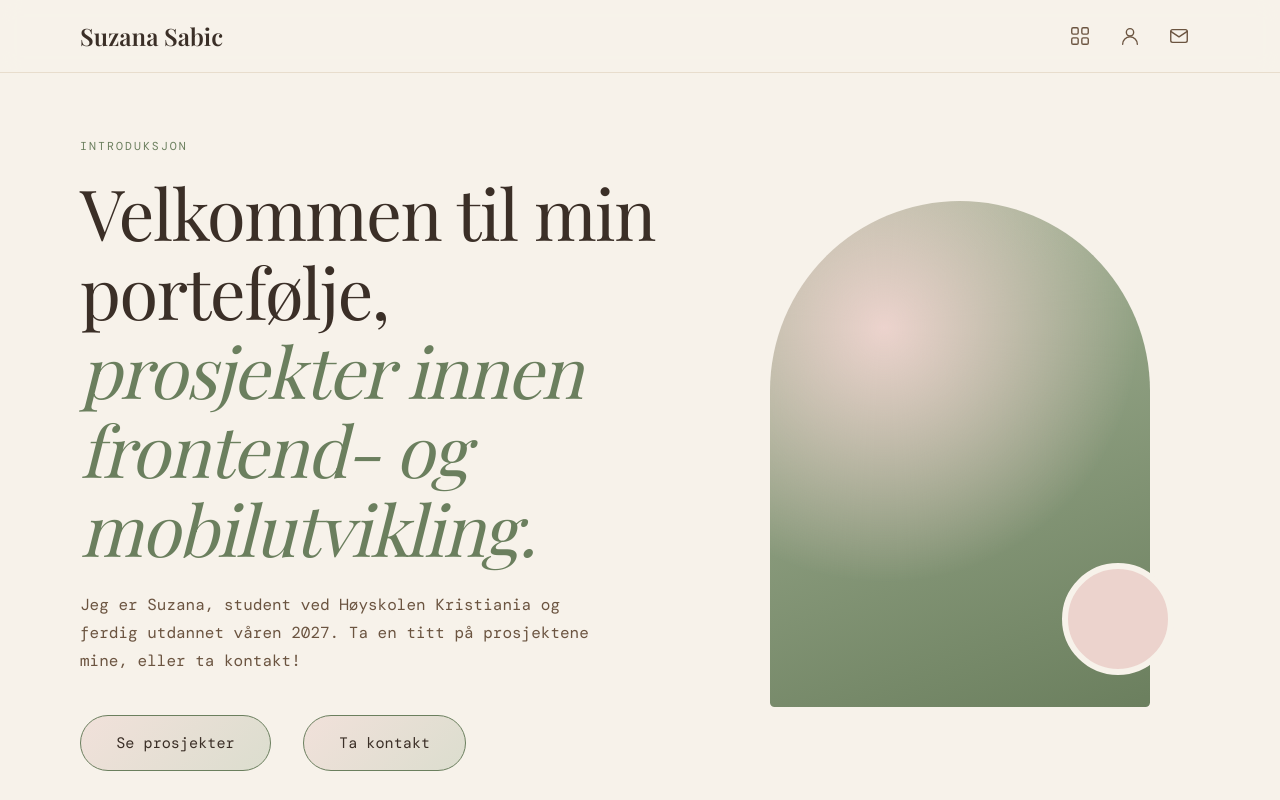
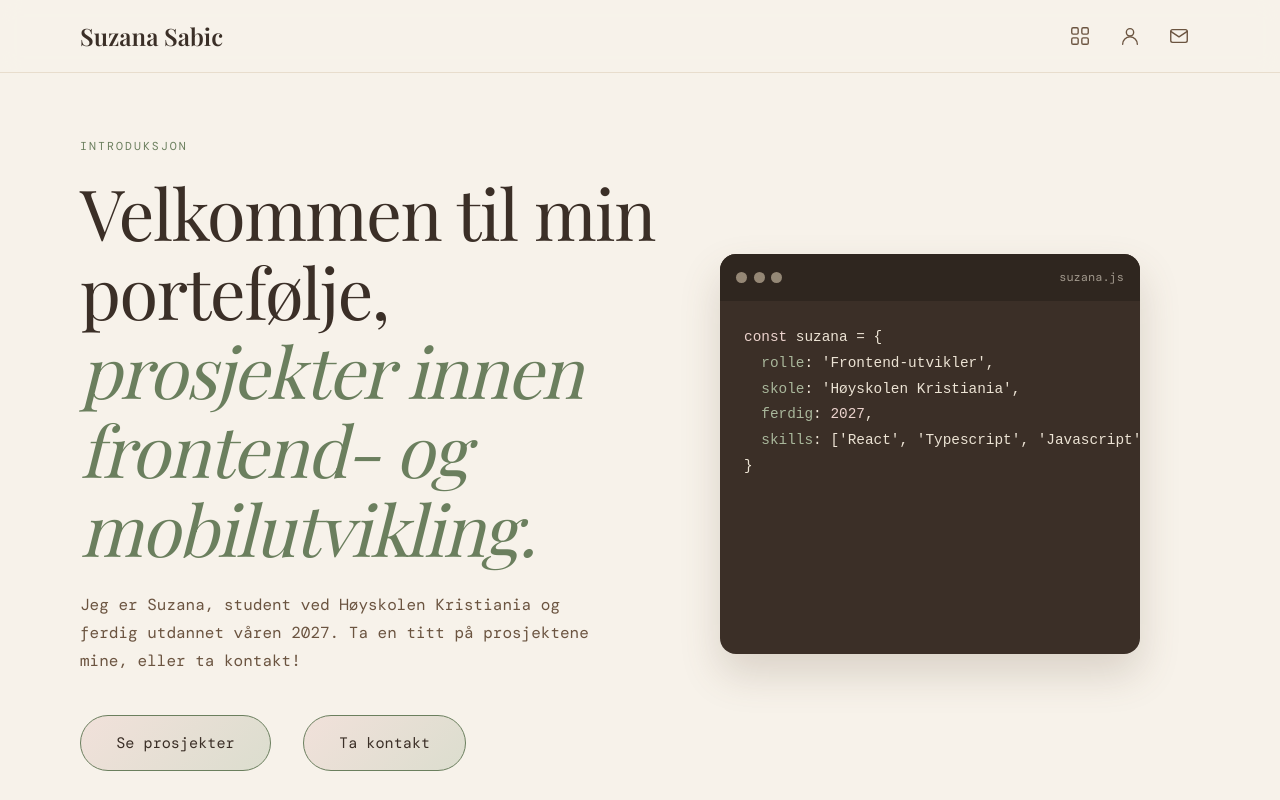
Before and after one commit to suzsabic/suzsabic.github.io, a React (Vite) app: page / in a window 1280 px wide. Shown: the top 800 px of the page. Built offline with nearby package versions, Linux system fonts and the light colour scheme; a web font is replaced by a local one.

Commit message:
Laget kodevindu og fjernet placeholder bilder.

```diff
--- a/src/components/About.jsx
+++ b/src/components/About.jsx
@@ -4,9 +4,6 @@ export default function About() {
   return (
     <section className="section about" id="om-meg">
       <div className="container about__inner">
-        <div className="about__image" role="img" aria-label="Placeholderbilde">
-          <div className="arch arch--small" />
-        </div>
         <div>
           <p className="eyebrow">Om meg</p>
           <h2>Hei! Jeg er Suzana Sabic.</h2>
@@ -17,6 +14,8 @@ export default function About() {
             {skills.map((s) => <li key={s}>{s}</li>)}
           </ul>
         </div>
+        <div className="about__image">
+        </div>
       </div>
     </section>
   )
--- /dev/null
+++ b/src/components/CodeCard.jsx
@@ -0,0 +1,20 @@
+export default function CodeCard() {
+    return (
+        <div className="code" role="img">
+            <div className="code__bar">
+                <span /><span /><span />
+                <small>suzana.js</small>
+            </div>
+            <pre>
+                <code>
+                    <span className="k">const</span> suzana = {'{'}
+                    {'\n'}  <span className="p">rolle</span>: <span className="s">'Frontend-utvikler'</span>,
+                    {'\n'}  <span className="p">skole</span>: <span className="s">'Høyskolen Kristiania'</span>,
+                    {'\n'}  <span className="p">ferdig</span>: <span className="n">2027</span>,
+                    {'\n'}  <span className="p">skills</span>: [<span className="s">'React'</span>, <span className="s">'Typescript'</span>, <span className="s">'Javascript'</span>, <span className="s">'HTML'</span>, <span className="s">'CSS'</span>, <span className="s">'UI/UX'</span>]
+                    {'\n'}{'}'}
+                </code>
+            </pre>
+        </div>
+    )
+}
--- a/src/components/Hero.jsx
+++ b/src/components/Hero.jsx
@@ -1,3 +1,5 @@
+import CodeCard from "./CodeCard"
+
 export default function Hero() {
   return (
     <section className="hero container" id="top">
@@ -15,9 +17,8 @@ export default function Hero() {
           <a className="btn" href="#kontakt">Ta kontakt</a>
         </div>
       </div>
-      <div className="hero__image" role="img" aria-label="Placeholder for portrett">
-        <div className="arch" />
-        <span className="hero__leaf" aria-hidden="true" />
+      <div>
+        <CodeCard />
       </div>
     </section>
   )
--- a/src/index.css
+++ b/src/index.css
@@ -83,18 +83,20 @@ p { margin: 0; }
   box-shadow: 0 8px 20px color-mix(in srgb, var(--brown) 15%, transparent);
 }
 
-.hero__image { position: relative; justify-self: center; width: min(100%, 380px); }
-.arch {
-  aspect-ratio: 3 / 4; border-radius: 999px 999px 1.5rem 1.5rem;
-  background:
-    radial-gradient(circle at 30% 25%, var(--blush), transparent 55%),
-    linear-gradient(160deg, var(--sage), var(--moss));
+/* Kodevindu */
+.code {
+  width: 100%; max-width: 420px; height: 400px; background: var(--ink); color: var(--sand);
+  border-radius: 1rem; overflow: hidden; font-size: 0.9rem;
+  box-shadow: 0 20px 40px color-mix(in srgb, var(--brown) 20%, transparent);
 }
-.arch--small { background: linear-gradient(160deg, var(--blush), var(--beige)); }
-.hero__leaf {
-  position: absolute; right: -1.5rem; bottom: 2rem; width: 7rem; height: 7rem;
-  border-radius: 50%; background: var(--blush); border: 6px solid var(--cream);
-}
+.code__bar { display: flex; align-items: center; gap: 0.4rem; padding: 0.8rem 1rem; background: color-mix(in srgb, var(--ink) 80%, black); }
+.code__bar span { width: 0.7rem; height: 0.7rem; border-radius: 50%; background: var(--beige); opacity: 0.6; }
+.code__bar small { margin-left: auto; opacity: 0.6; }
+.code pre { margin: 0; padding: 1.5rem; line-height: 1.8; overflow-x:auto; }
+.code .k { color: var(--blush); }
+.code .p { color: var(--sage); }
+.code .s { color: var(--sand); }
+.code .n { color: var(--blush); }
 
 /* Sections */
 .section { padding-block: 6rem; }
```
